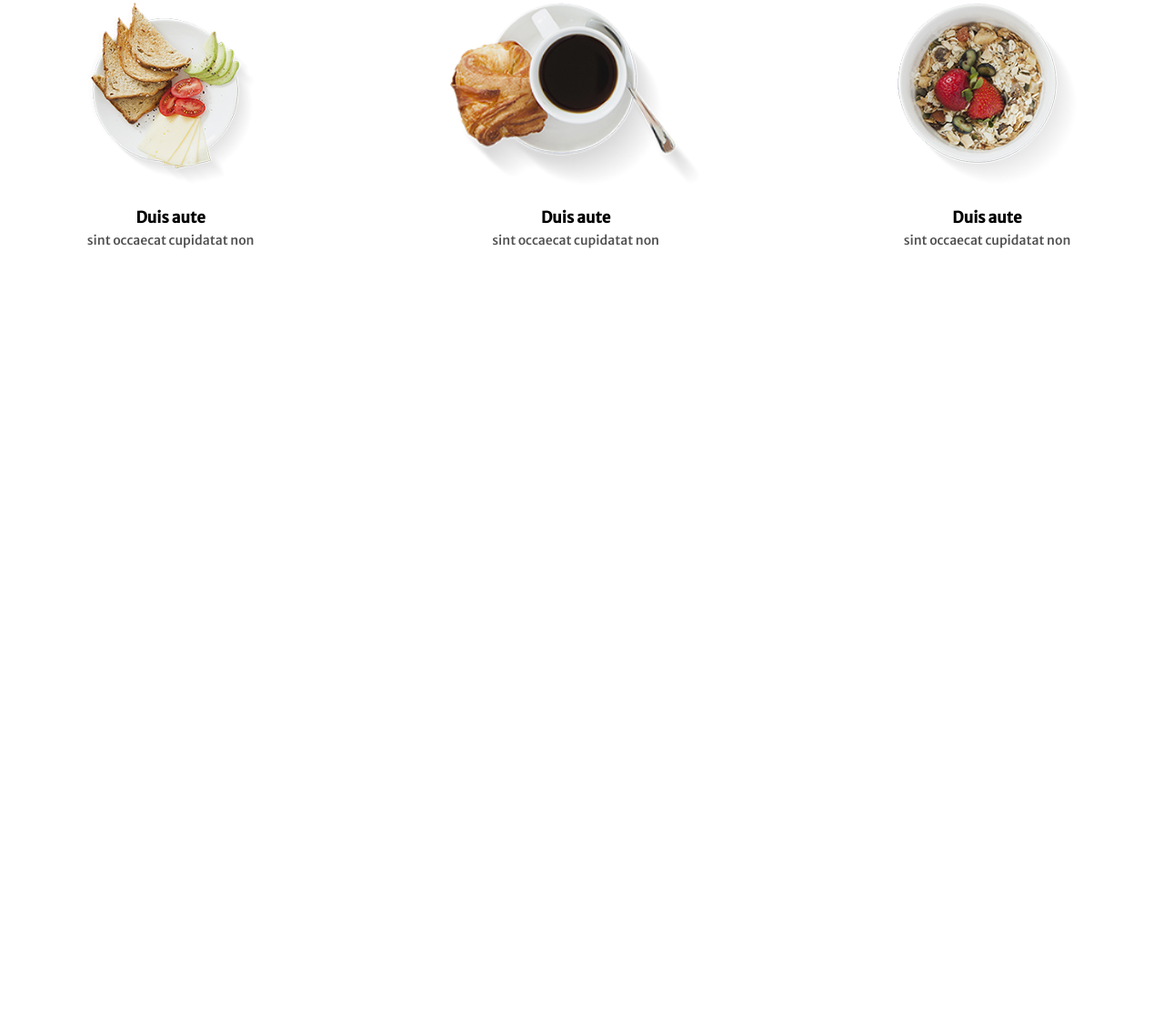
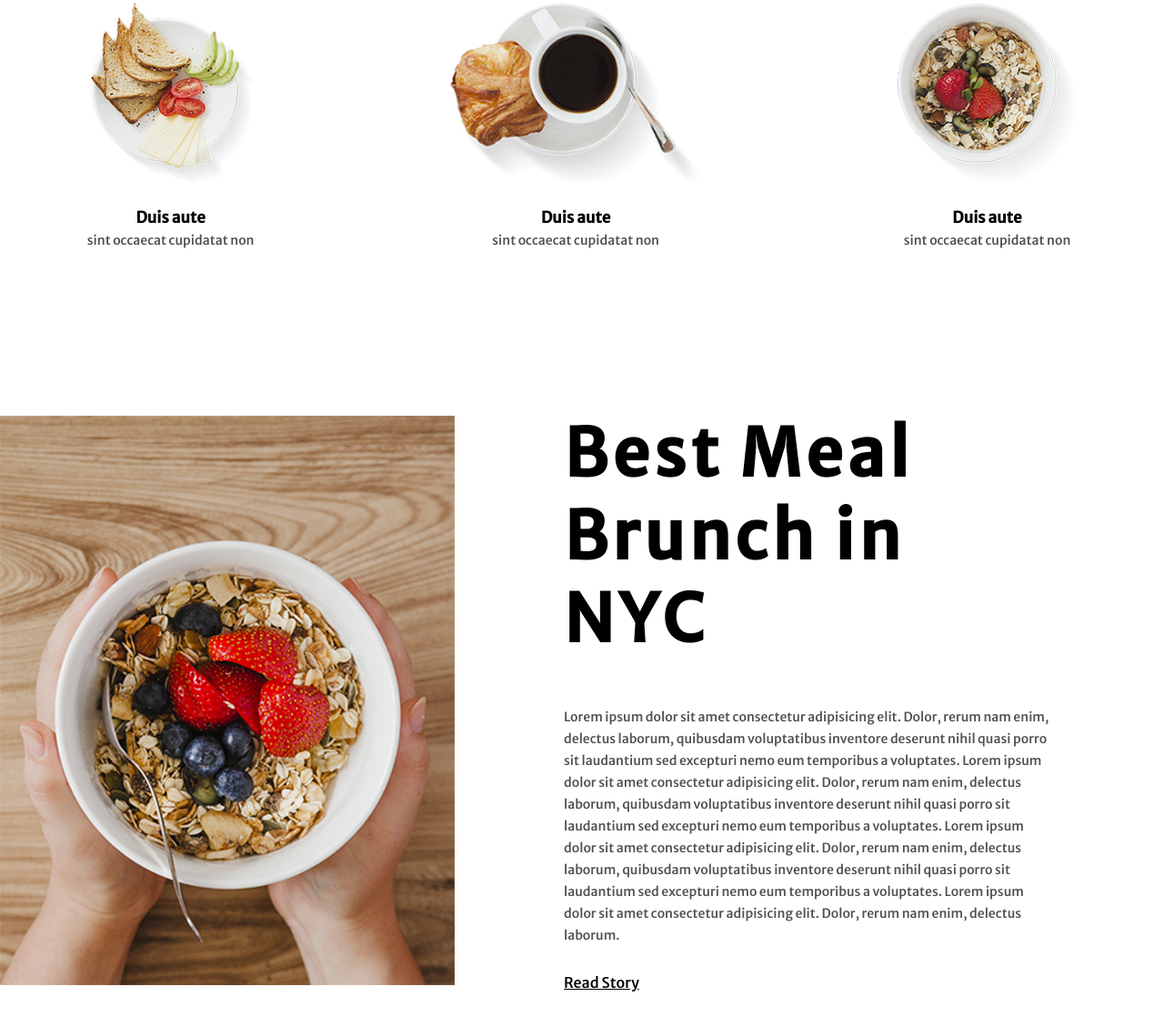
Before and after one commit to muriousdsg/NiceMeal, a plain HTML site: page index.html in a window 1280 px wide. Shown: the part 832-1961 px from the top of the page at 91% size. Before the commit the page ends 1165 px from the top, so only its background shows below. Drawn offline with Linux system fonts and the light colour scheme.

Commit message:
Nouvelle section ajoutee

```diff
--- a/index.html
+++ b/index.html
@@ -66,7 +66,22 @@
             </div>
         </section>
         <section class="bestmeal">
+            <div class="first">
+                <img src="img/bol.png" alt="Bol de nourritures">
+            </div>
+            <div class="last">
+                <h2>Best Meal <br>
+                Brunch in NYC</h2>
+                <p>Lorem ipsum dolor sit amet consectetur adipisicing elit. Dolor, rerum nam enim, delectus laborum, quibusdam voluptatibus inventore deserunt nihil quasi porro sit laudantium sed excepturi nemo eum temporibus a voluptates.
 
+                Lorem ipsum dolor sit amet consectetur adipisicing elit. Dolor, rerum nam enim, delectus laborum, quibusdam voluptatibus inventore deserunt nihil quasi porro sit laudantium sed excepturi nemo eum temporibus a voluptates.
+
+                Lorem ipsum dolor sit amet consectetur adipisicing elit. Dolor, rerum nam enim, delectus laborum, quibusdam voluptatibus inventore deserunt nihil quasi porro sit laudantium sed excepturi nemo eum temporibus a voluptates.
+
+                Lorem ipsum dolor sit amet consectetur adipisicing elit. Dolor, rerum nam enim, delectus laborum.
+                </p>
+                <a href="#">Read Story</a>
+            </div>
         </section>
         <section class="menu">
 
--- a/style.css
+++ b/style.css
@@ -192,3 +192,48 @@ p {
         margin: 0 auto;
     }
 }
+
+
+/* Section Best Meal */
+
+.bestmeal {
+    display: flex;
+    align-items: center;
+}
+
+.first img {
+    width: 500px;
+    height: auto;
+}
+
+.last {
+    margin: 120px;
+    display: flex;
+    flex-direction: column;
+    justify-content: center;
+}
+
+.last h2 {
+    font-size: 72px;
+    letter-spacing: 5px;
+    margin-bottom: 50px;
+}
+
+.last p {
+    line-height: 24px;
+    margin-bottom: 30px;
+}
+
+.last a {
+    color: black;
+}
+
+@media screen and (max-width: 1200px) {
+    .bestmeal {
+        text-align: center;
+    }
+
+    .bestmeal img {
+        display: none;
+    }
+}
```
